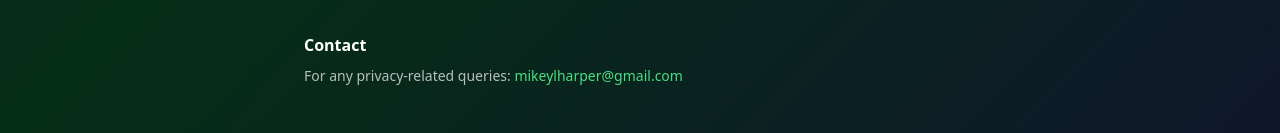
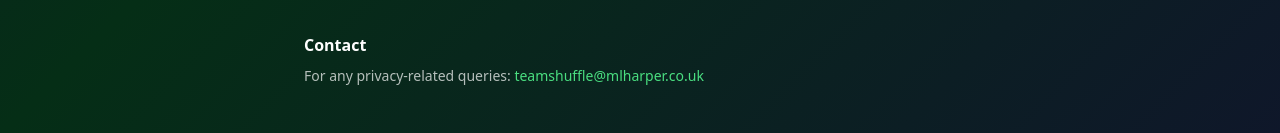
Before and after one commit to dr-harper/football-team-picker, a React (Vite) app: page /privacy in a window 1280 px wide. Shown: the part 1136-1269 px from the top of the page. Built offline with nearby package versions, Linux system fonts and the light colour scheme; no server answers.

Commit message:
✅ chore: Update contact email to teamshuffle@mlharper.co.uk

```diff
--- a/src/pages/PrivacyPage.tsx
+++ b/src/pages/PrivacyPage.tsx
@@ -55,7 +55,7 @@ export default function PrivacyPage() {
 
                     <section>
                         <h2 className="text-white font-semibold text-base mb-2">Contact</h2>
-                        <p>For any privacy-related queries: <a href="mailto:mikeylharper@gmail.com" className="text-green-400 hover:text-white transition-colors">mikeylharper@gmail.com</a></p>
+                        <p>For any privacy-related queries: <a href="mailto:teamshuffle@mlharper.co.uk" className="text-green-400 hover:text-white transition-colors">teamshuffle@mlharper.co.uk</a></p>
                     </section>
                 </div>
             </div>
--- a/src/pages/TermsPage.tsx
+++ b/src/pages/TermsPage.tsx
@@ -60,7 +60,7 @@ export default function TermsPage() {
 
                     <section>
                         <h2 className="text-white font-semibold text-base mb-2">Contact</h2>
-                        <p>Questions about these terms: <a href="mailto:mikeylharper@gmail.com" className="text-green-400 hover:text-white transition-colors">mikeylharper@gmail.com</a></p>
+                        <p>Questions about these terms: <a href="mailto:teamshuffle@mlharper.co.uk" className="text-green-400 hover:text-white transition-colors">teamshuffle@mlharper.co.uk</a></p>
                     </section>
                 </div>
             </div>
```
